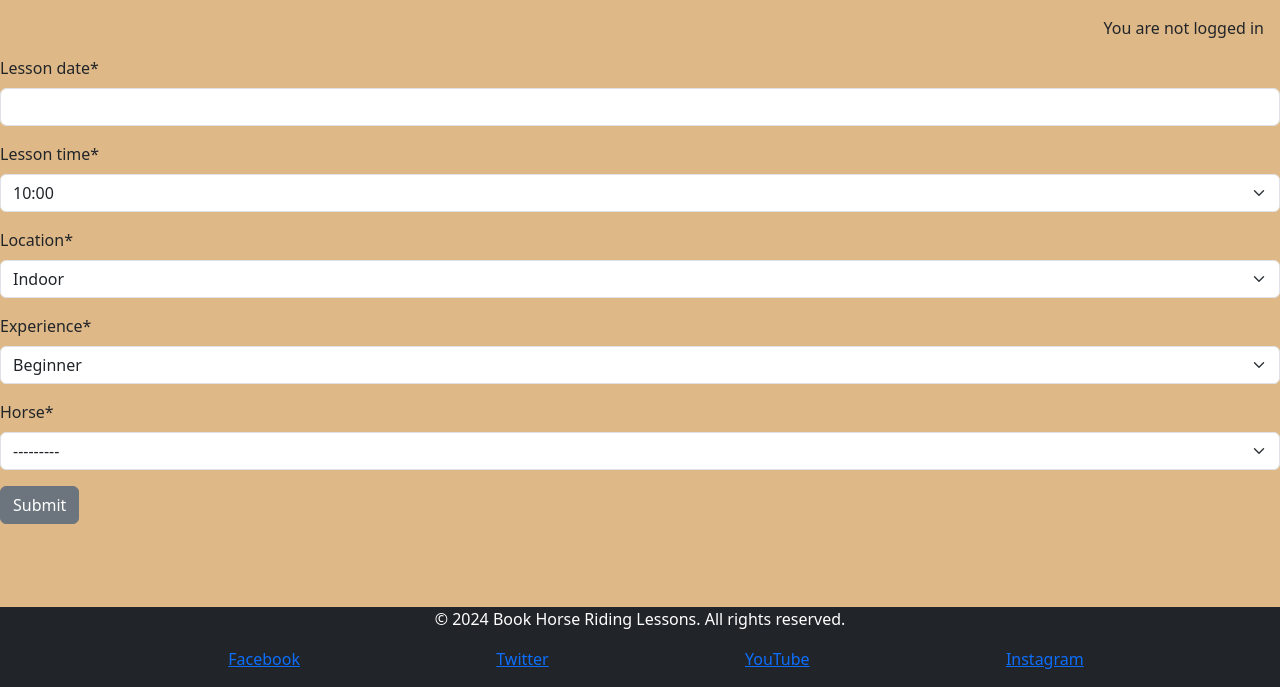
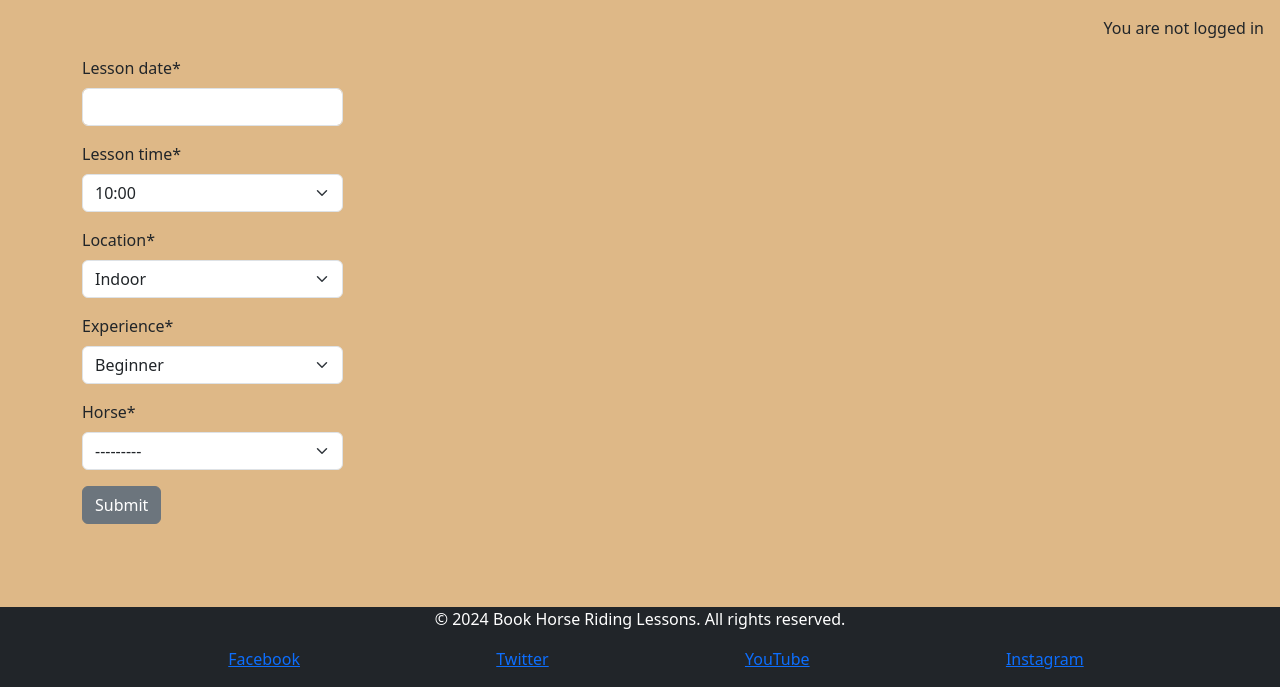
Before and after one commit to Soro82/book-horse-riding-lesson, a Django app: page /booking/ in a window 1280 px wide. Shown: the part 113-800 px from the top of the page. Run offline with Django 4.2, Linux system fonts and the light colour scheme; data that the repository does not hold is empty; some libraries are stand-ins or nearby versions.

Commit message:
add a container class to the booking form

```diff
--- a/horse_riding_lessons/settings.py
+++ b/horse_riding_lessons/settings.py
@@ -27,7 +27,7 @@ TEMPLATES_DIR = os.path.join(BASE_DIR, 'templates')
 SECRET_KEY = os.environ.get("SECRET_KEY")
 
 # SECURITY WARNING: don't run with debug turned on in production!
-DEBUG = False
+DEBUG = True
 
 ALLOWED_HOSTS = ['8000-soro82-bookhorseridingl-hwkn16f1awt.ws-eu114.gitpod.io','.herokuapp.com']
 
--- a/templates/booking.html
+++ b/templates/booking.html
@@ -5,11 +5,17 @@
 
 {% block content %}
 
+<div class="container">
+    <div class="row">
+        <div class="col-md-3">
             <form method="post">
                 {{ booking_form | crispy }}
                 {% csrf_token %}
                 <button class="btn btn-secondary"
                   type="submit">Submit</button>
             </form>
+        </div>
+    </div>
+</div>
 
 {% endblock %}
```
Lines whose indentation alone changed are shown as unchanged.
